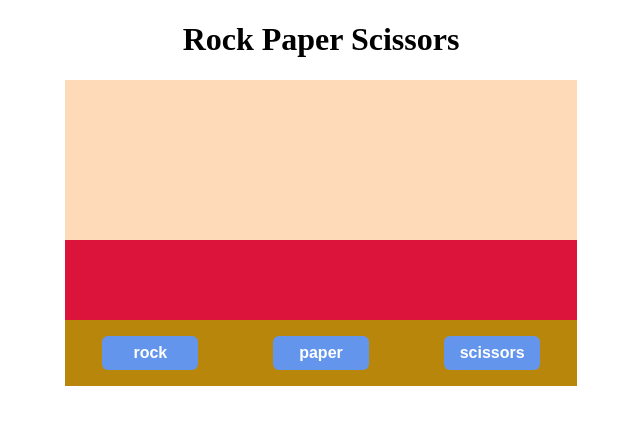
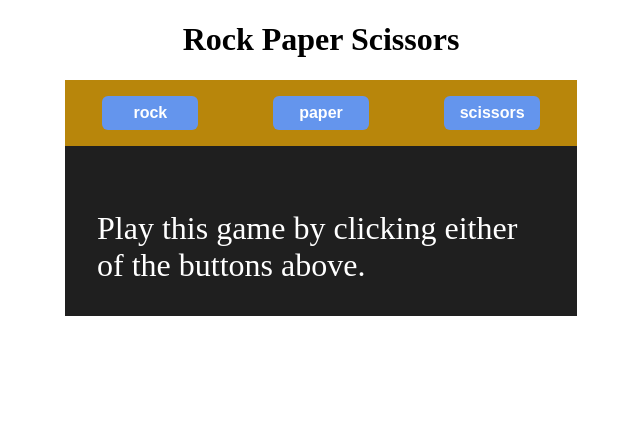
Before and after one commit to garang96/rock_paper_scissors, a plain HTML site: page index.html in a window 1280 px wide. Shown: the whole page, without its empty margins (319-959 px from the left). Drawn offline with Linux system fonts and the light colour scheme.

Commit message:
Add direction-text and give it appropriate styles

```diff
--- a/index.html
+++ b/index.html
@@ -12,7 +12,7 @@
 <body>
     <h1>Rock Paper Scissors</h1>
     <div class="main-container">
-        <div class="out-container">
+        <div class="output-container">
             <div id="computer-choice"></div>
             <div id="player-choice"></div>
             <div id="results"></div>
@@ -22,6 +22,7 @@
             <button id="paper">paper</button>
             <button id="scissors">scissors</button>
         </div>
+        <p id="direction-text">Play this game by clicking either of the buttons above.</p>
 
     </div>
 
--- a/r-p-s.js
+++ b/r-p-s.js
@@ -6,6 +6,7 @@ const showResults = document.getElementById('results');
 let computerSelection;
 let playerSelection;
 let results;
+let isClicked;
 
 const choices = ['rock', 'paper', 'scissors'];
 
@@ -17,7 +18,7 @@ const playGame = (event) => {
 }
 
 for (const button of buttons) {
-    button.addEventListener('click', playGame);
+    isClicked = button.addEventListener('click', playGame);
 }
 
 const computerPlay = () => {
--- a/styles.css
+++ b/styles.css
@@ -33,6 +33,7 @@ h1 {
     min-height: 1.5em;
     padding: .5em 1em;
     font-size: 2rem;
+    display: none;
 }
 
 .button-container {
@@ -53,3 +54,9 @@ button {
     font-size: 1em;
     font-weight: 700;
 }
+
+p {
+    padding: 1em;
+    color: white;
+    font-size: 2em;
+}
```
